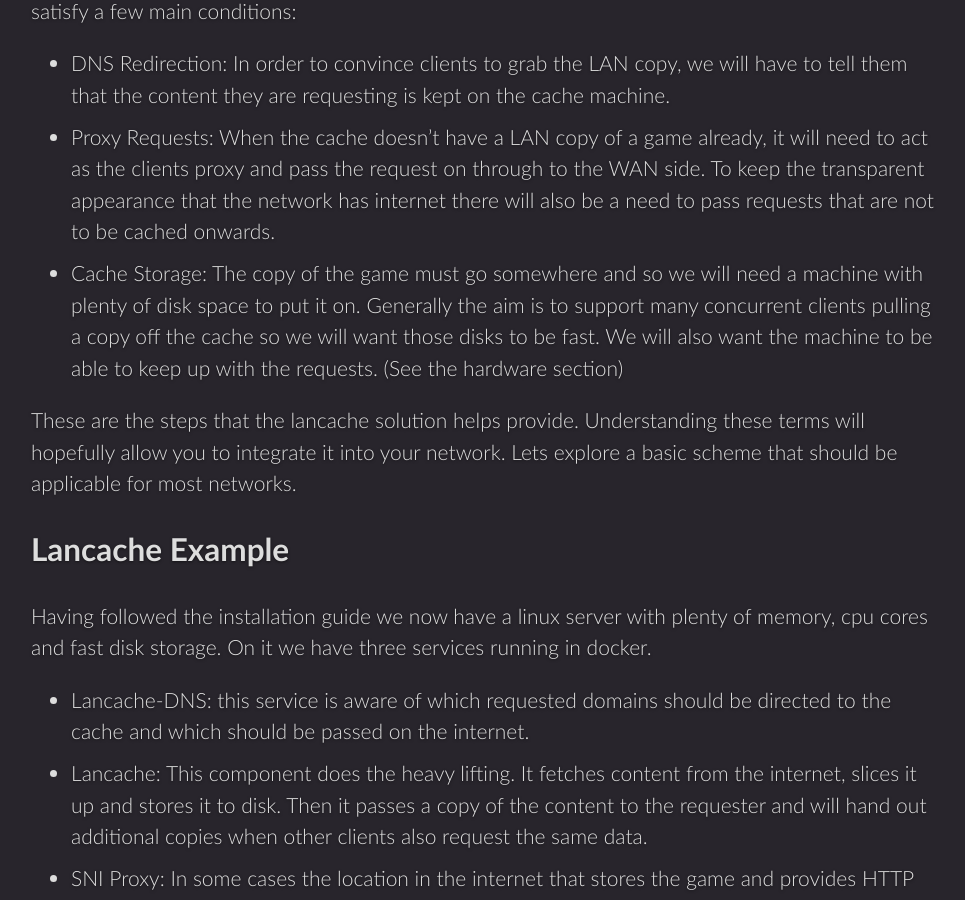
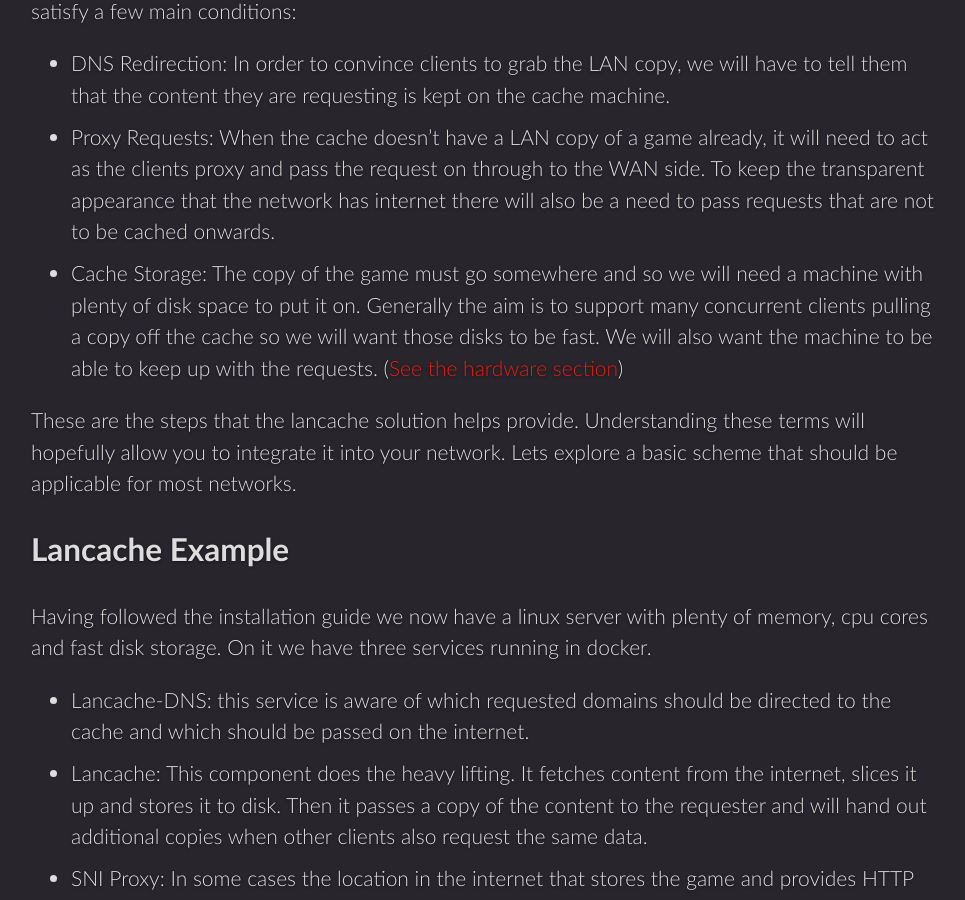
Before and after one commit to lancachenet/lancachenet.github.io, a Jekyll site: the page built from _docs/system-overview.md, in a window 1280 px wide and 900 px high, scrolled down 1553 px. Shown: the whole window, without its empty margins (29-994 px from the left). Built offline with Jekyll 4.4.1, drawn with Linux system fonts in a browser that asks for light colours; comment, search, counter and statistics services are not loaded; part of the change alters nothing that is shown.

```diff
--- a/_docs/system-overview.md
+++ b/_docs/system-overview.md
@@ -24,7 +24,7 @@ In the basic network above, every time we want to download a game we have to fet
 The purpose of a cache is to allow you to download the game once, crossing from WAN to LAN and then to allow as many clients as you like to grab a copy within your network. This wants to be transparent to the clients, by this we mean they should not need to know that caching is happening in the network and can just use their machine as they normally would. To enable this we must satisfy a few main conditions:
 * DNS Redirection: In order to convince clients to grab the LAN copy, we will have to tell them that the content they are requesting is kept on the cache machine.
 * Proxy Requests: When the cache doesn't have a LAN copy of a game already, it will need to act as the clients proxy and pass the request on through to the WAN side. To keep the transparent appearance that the network has internet there will also be a need to pass requests that are not to be cached onwards.
-* Cache Storage: The copy of the game must go somewhere and so we will need a machine with plenty of disk space to put it on. Generally the aim is to support many concurrent clients pulling a copy off the cache so we will want those disks to be fast. We will also want the machine to be able to keep up with the requests. (See the hardware section)
+* Cache Storage: The copy of the game must go somewhere and so we will need a machine with plenty of disk space to put it on. Generally the aim is to support many concurrent clients pulling a copy off the cache so we will want those disks to be fast. We will also want the machine to be able to keep up with the requests. ([See the hardware section]({% link _docs/hardware.md %}))
 
 These are the steps that the lancache solution helps provide. Understanding these terms will hopefully allow you to integrate it into your network. Lets explore a basic scheme that should be applicable for most networks.
 
```
